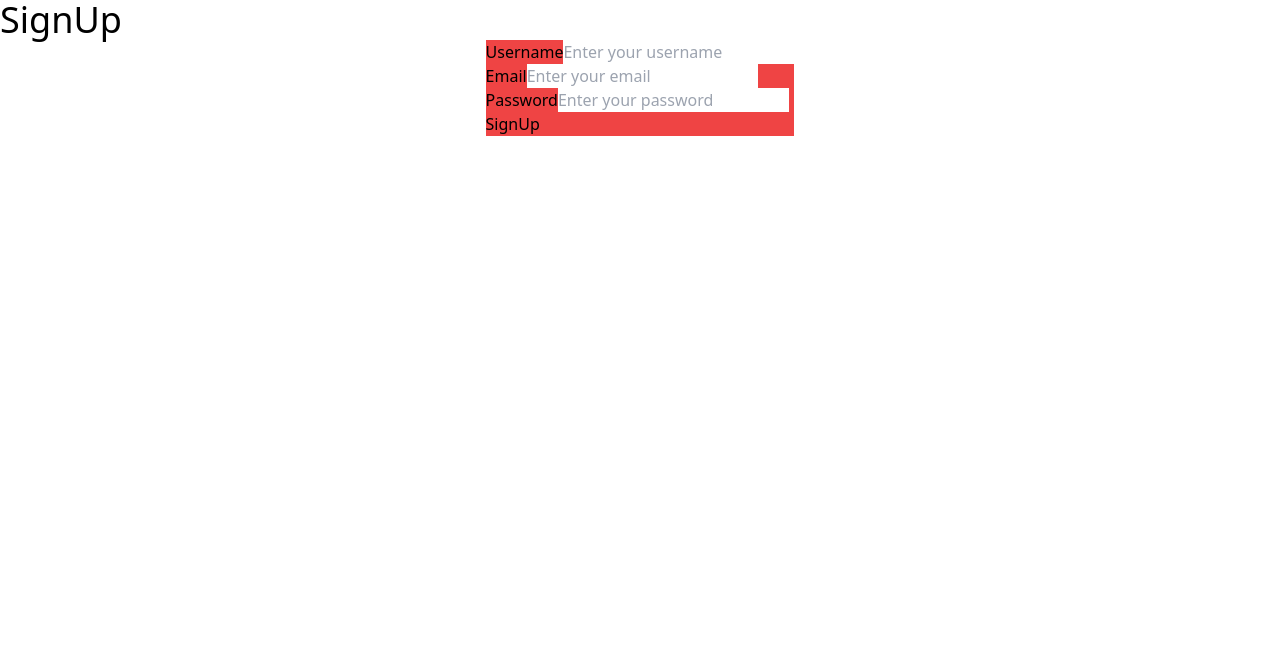
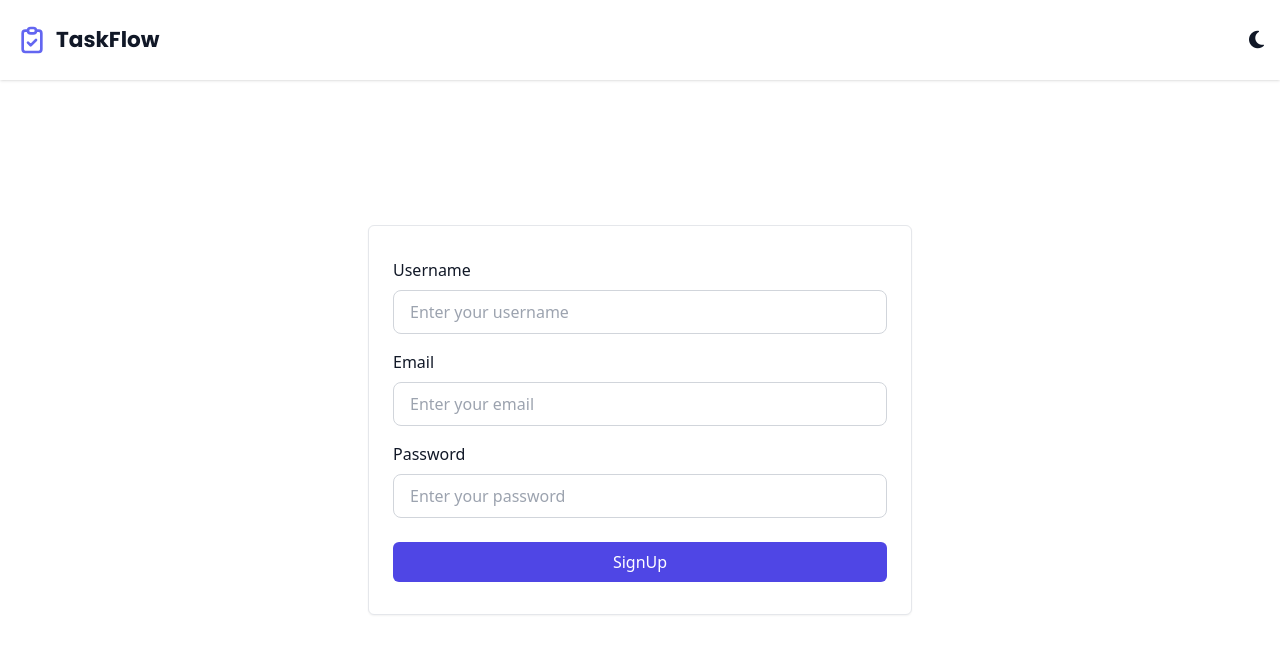
Before and after one commit to HamdyShehiet/To-Do-List, a React (Vite) app: page /signup in a window 1280 px wide. Shown: the top 654 px of the page. Built offline with nearby package versions, Linux system fonts and the light colour scheme.

Commit message:
Add: SignUp Form Style

```diff
--- a/src/App.tsx
+++ b/src/App.tsx
@@ -1,22 +1,24 @@
-import { Route, Routes } from "react-router"
-import Home from "./components/pages/Home"
-import NotFound from "./components/pages/NotFound"
-import SignUp from "./components/pages/SignUp"
-import LogIn from "./components/pages/LogIn"
+import { Route, Routes } from "react-router";
+import Home from "./components/pages/Home";
+import NotFound from "./components/pages/NotFound";
+import SignUp from "./components/pages/SignUp";
+import LogIn from "./components/pages/LogIn";
+import Header from "./components/layouts/Header";
 
 function App() {
-
   return (
     <>
+      <Header />
+      <main>
       <Routes>
         <Route path="*" element={<NotFound />} />
         <Route path="/" element={<Home />} />
         <Route path="/signup" element={<SignUp />} />
         <Route path="/login" element={<LogIn />} />
       </Routes>
-
+      </main>
     </>
-  )
+  );
 }
 
-export default App
+export default App;
--- a/src/components/pages/Home.tsx
+++ b/src/components/pages/Home.tsx
@@ -1,11 +1,10 @@
-import Header from "../layouts/Header";
 import TaskForm from "../utils/TaskForm";
 import TaskList from "../utils/TaskList";
+import { useNavigate } from "react-router";
 import { useEffect, useState } from "react";
 import { ToastContainer } from "react-toastify";
+import TasksSummary from "../utils/TasksSummary";
 import { TasksContext, Todo } from "../../context/TasksContext";
-import TasksSummary from "../utils/TasksSummary";
-import { useNavigate } from "react-router";
 
 function Home() {
   const navigate = useNavigate()
@@ -20,15 +19,13 @@ function Home() {
     if(!loggedInUser){
       navigate("/signup")
     }
-  },[])
+  },[navigate])
 
 
   return (
     <>
-      <Header />
       <ToastContainer position="top-right" autoClose={2500} hideProgressBar={false} newestOnTop={false} closeOnClick={false} rtl={false} pauseOnFocusLoss draggable pauseOnHover theme="light" />
       <TasksContext.Provider value={{ tasks, setTasks }}>
-        <main>
           <section className="py-8">
             <div className="container grid grid-cols-1 xl:grid-cols-[26rem,_51.5rem] justify-center xl:justify-between items-start gap-2 mx-auto px-2">
               <div>
@@ -38,7 +35,6 @@ function Home() {
               <TaskList />
             </div>
           </section>
-        </main>
       </TasksContext.Provider>
     </>
   );
--- a/src/components/pages/SignUp.tsx
+++ b/src/components/pages/SignUp.tsx
@@ -1,65 +1,85 @@
 import { useState } from "react";
 
+export interface FormInputs {
+  username: string;
+  email: string;
+  password: string;
+}
+
 function SignUp() {
-  const [formInputs, setFormInputs] = useState({
-    fullName: "",
+  const [formInputs, setFormInputs] = useState<FormInputs>({
     username: "",
     email: "",
-    phoneNumber: "",
     password: "",
-    confirmPassword: "",
-    gender: "",
-  })
+  });
 
-  function signUp(){
+  function signUp() {
     console.log(formInputs);
   }
   return (
-    <>
-    <h1 className="text-4xl">SignUp</h1>
     <section>
-    <div className="container flex align-center justify-center">
-        <form onSubmit={(e)=> e.preventDefault()} method="post" className="bg-red-500">
-            <div className="fields grid">
-                <div className="field">
-                    <label htmlFor="user-name">Username</label>
+      <div className="container h-[85vh] mx-auto flex items-center justify-center">
+        <form onSubmit={(e) => e.preventDefault()} method="post" className="grid gap-4 max-w-[34rem] w-full px-6 py-8 rounded-md border shadow-sm  bg-white">
+          <div className="flex flex-col gap-2">
+            <label htmlFor="username" className="block text-base font-medium text-gray-900">
+              Username
+            </label>
             <input
               type="text"
-                    name="user-name"
-                    id="user-name"
+              id="username"
+              name="username"
+              onChange={(e) => {
+                setFormInputs({ ...formInputs, username: e.target.value });
+              }}
               placeholder="Enter your username"
-                    onChange={(e)=>{setFormInputs({...formInputs, username: e.target.value})}}
+              className="block w-full  px-4 py-2 text-base font-medium shadow-xs text-gray-900 bg-transparent border border-gray-300 rounded-lg placeholder-gray-400 focus:outline-none leading-relaxed"
+              required
             />
           </div>
 
-                <div className="field">
-                    <label htmlFor="email">Email</label>
+          <div className="flex flex-col gap-2">
+            <label htmlFor="email" className="block text-base font-medium text-gray-900">
+              Email
+            </label>
             <input
               type="email"
+              id="email"
               name="email"
-                    id="email"
+              onChange={(e) => {
+                setFormInputs({ ...formInputs, email: e.target.value });
+              }}
               placeholder="Enter your email"
-                    onChange={(e)=>{setFormInputs({...formInputs, email: e.target.value})}}
+              className="block w-full  px-4 py-2 text-base font-medium shadow-xs text-gray-900 bg-transparent border border-gray-300 rounded-lg placeholder-gray-400 focus:outline-none leading-relaxed "
+              required
             />
           </div>
 
-                <div className="field">
-                    <label htmlFor="password">Password</label>
+          <div className="flex flex-col gap-2">
+            <label htmlFor="password" className="block text-base font-medium text-gray-900">
+              Password
+            </label>
             <input
               type="password"
               name="password"
               id="password"
+              onChange={(e) => {
+                setFormInputs({ ...formInputs, password: e.target.value });
+              }}
               placeholder="Enter your password"
-                    onChange={(e)=>{setFormInputs({...formInputs, password: e.target.value})}}
+              className="block w-full px-4 py-2 text-base font-medium shadow-xs text-gray-900 bg-transparent border border-gray-300 rounded-lg placeholder-gray-400 focus:outline-none leading-relaxed "
+              required
             />
           </div>
-            </div>
-            <input type="submit" onClick={signUp} value="SignUp" />
+          <input
+            type="submit"
+            onClick={signUp}
+            value="SignUp"
+            className="w-full mt-2 font-medium text-base bg-indigo-600 text-white py-2 px-4 rounded-md cursor-pointer hover:bg-indigo-700 transition duration-300 "
+          />
         </form>
       </div>
     </section>
-    </>
-  )
+  );
 }
 
-export default SignUp
+export default SignUp;
--- a/src/components/utils/TaskForm.tsx
+++ b/src/components/utils/TaskForm.tsx
@@ -65,7 +65,7 @@ function TaskForm() {
               className="w-full p-2 border border-gray-300 rounded-md max-h-48 min-h-24 font-medium focus:outline-indigo-700"
             />
           </div>
-          <button onClick={() => addTask()} className={`w-full bg-indigo-600 text-white py-2 px-4 rounded-md hover:bg-indigo-700 transition duration-300 ${title.trim() === "" ? "cursor-not-allowed" : ""}`}>
+          <button onClick={() => addTask()} className={`w-full font-medium text-base bg-indigo-600 text-white py-2 px-4 rounded-md hover:bg-indigo-700 transition duration-300 ${title.trim() === "" ? "cursor-not-allowed" : ""}`}>
             Add Task
           </button>
         </form>
```
Lines whose indentation alone changed are shown as unchanged.
